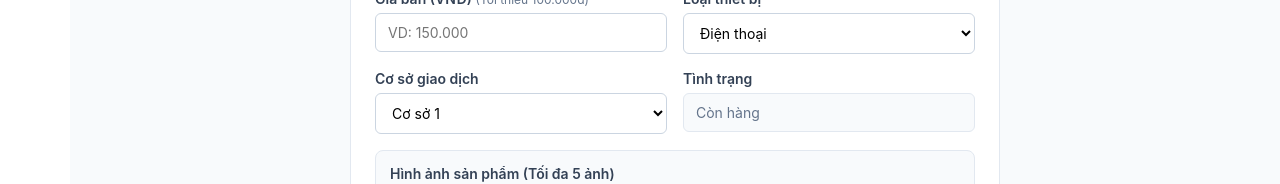
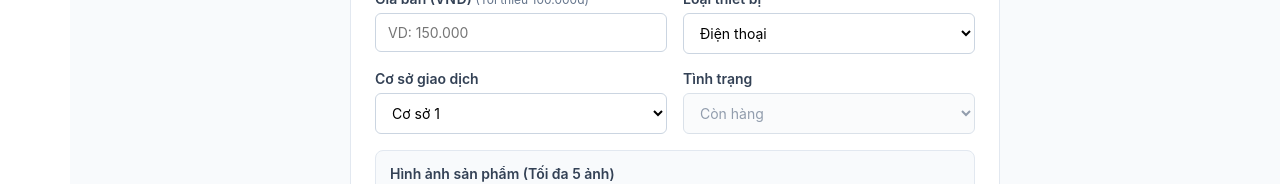
Before and after one commit to CoThanhPhong/VLU-CampusMarketWeb, a React (Vite) app in the folder frontend/: page /create-post in a window 1280 px wide. Shown: the part 266-450 px from the top of the page. Built offline with nearby package versions, Linux system fonts and the light colour scheme; no server answers; sample sign-in values are in the browser's storage.

Commit message:
fix lỗi

```diff
--- a/frontend/src/pages/create/CreateProductPage.jsx
+++ b/frontend/src/pages/create/CreateProductPage.jsx
@@ -375,16 +375,16 @@ export default function CreateProductPage() {
           </div>
           <div style={{ flex: 1 }}>
             <label style={{ display: 'block', marginBottom: '6px', fontSize: '14px', fontWeight: '600', color: '#334155' }}>Tình trạng</label>
-            {isEditing ? (
-              <select name="status" value={formData.status} onChange={handleChange} style={{ width: '100%', padding: '10px 12px', borderRadius: '6px', border: '1px solid #cbd5e1', fontSize: '14px', outline: 'none', boxSizing: 'border-box', backgroundColor: '#fff' }}>
-                <option value="Còn hàng">Còn hàng</option>
-                <option value="Hết hàng">Hết hàng</option>
-              </select>
-            ) : (
-              <div style={{ padding: '10px 12px', borderRadius: '6px', border: '1px solid #e2e8f0', fontSize: '14px', color: '#64748b', backgroundColor: '#f8fafc' }}>
-                Còn hàng
-              </div>
-            )}
+            <select
+              name="status"
+              value={isEditing ? formData.status : 'Còn hàng'}
+              onChange={handleChange}
+              disabled={!isEditing}
+              style={{ width: '100%', padding: '10px 12px', borderRadius: '6px', border: '1px solid #cbd5e1', fontSize: '14px', outline: 'none', boxSizing: 'border-box', backgroundColor: isEditing ? '#fff' : '#f8fafc', color: isEditing ? '#334155' : '#64748b', cursor: isEditing ? 'pointer' : 'not-allowed' }}
+            >
+              <option value="Còn hàng">Còn hàng</option>
+              <option value="Hết hàng">Hết hàng</option>
+            </select>
           </div>
         </div>
 
```
